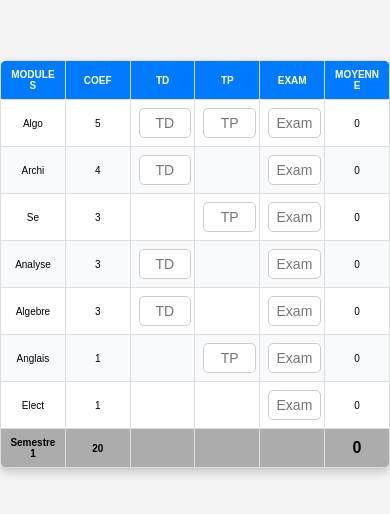
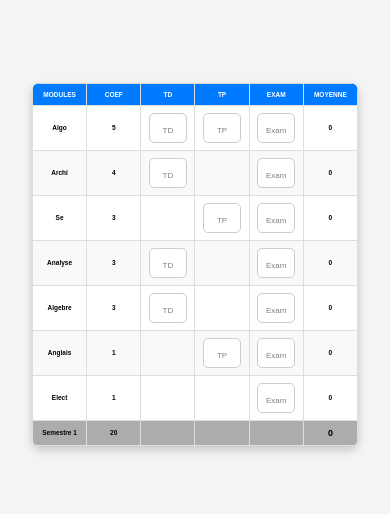
Before and after one commit to SeiFoouuXD/informatiqueING, a plain HTML site: page index.html in a window 390 px wide. Shown: the part 158-672 px from the top of the page. Drawn offline with Linux system fonts and the light colour scheme.

Commit message:
Update styles.css

```diff
--- a/styles.css
+++ b/styles.css
@@ -17,6 +17,8 @@ table {
     border-radius: 8px;
     overflow: hidden;
     table-layout: fixed;
+    margin-left: 2rem;
+    margin-right: 2rem;
 }
 
 th, td {
@@ -24,6 +26,7 @@ th, td {
     text-align: center;
     border: 1px solid #ddd;
     font-size: 14px;
+    font-weight: 600;
 }
 
 th {
@@ -68,18 +71,68 @@ tbody tr:last-child {
     font-size: 16px;
 }
 
+@media (max-width:600px) and (min-width:400px) {
 
-@media (max-width: 500px) {
 
     th, td {
-        padding: 8px;
-        word-wrap: break-word;
-        font-size: 10px;
+        padding: 7px;
+        font-size: 9px;
+        font-weight: 600;
+    }
+    #MoyenneFinale{
+        padding: 7px;
+        font-size: 9px;
+        font-weight: 600;
+    }
+
+    .note-input {
+        width: 60%;
+        padding: 6px;
+        font-size: 14px;
+        text-align: center;
+        border: 1px solid #ccc;
+        border-radius: 5px;
+        outline: none;
+    }
+    .note-input::placeholder {
+        font-size: 8px; /* Adjust the size as needed */
+        color: gray; /* Optional: Change the color */
+
     }
 
 
+}
 
 
 
+@media (max-width: 400px) {
+
+
+    th, td {
+        padding: 7px;
+        font-size: 6.5px;
+        font-weight: 600;
+    }
+    #MoyenneFinale{
+        padding: 7px;
+        font-size: 9px;
+        font-weight: 600;
+    }
+
+    .note-input {
+        width: 60%;
+        padding: 6px;
+        font-size: 14px;
+        text-align: center;
+        border: 1px solid #ccc;
+        border-radius: 5px;
+        outline: none;
+    }
+    .note-input::placeholder {
+        font-size: 8px; /* Adjust the size as needed */
+        color: gray; /* Optional: Change the color */
+
+    }
+
 
 }
```
